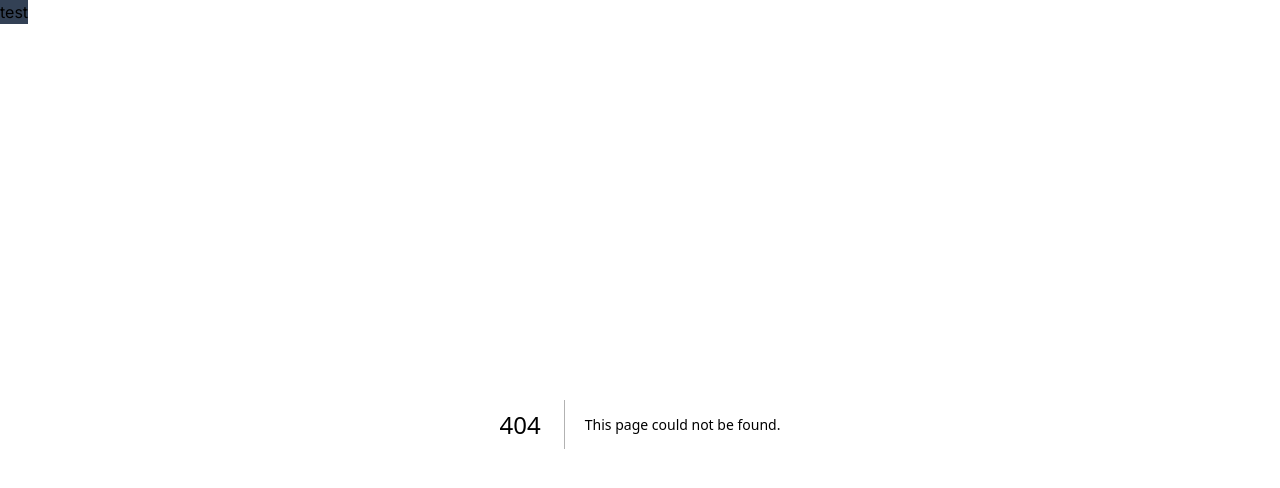
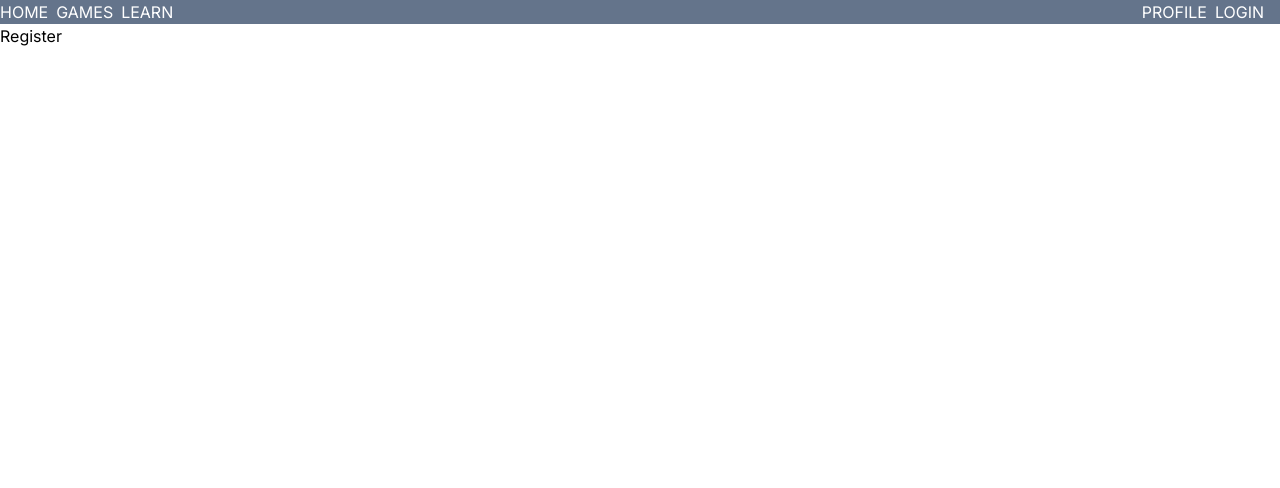
Before and after one commit to msionut28/webVenture-quest, a Next.js app: page /register in a window 1280 px wide. Before the commit this address had no page. Shown: the top 488 px of the page. Built offline with nearby package versions, Linux system fonts and the light colour scheme.

Commit message:
page layout

```diff
--- /dev/null
+++ b/app/games/page.tsx
@@ -0,0 +1,7 @@
+const Games = () => {
+  return (
+    <div>Games</div>
+  )
+}
+
+export default Games
--- /dev/null
+++ b/app/learn/page.tsx
@@ -0,0 +1,7 @@
+const Learn =() => {
+  return (
+    <div>Learn</div>
+  )
+}
+
+export default Learn
--- /dev/null
+++ b/app/login/page.tsx
@@ -0,0 +1,7 @@
+const Login = () => {
+    return (
+        <div>Login</div>
+    )
+}
+
+export default Login
--- /dev/null
+++ b/app/profile/page.tsx
@@ -0,0 +1,7 @@
+const Profile = () => {
+  return (
+    <div>Profile</div>
+  )
+}
+
+export default Profile
--- /dev/null
+++ b/app/register/page.tsx
@@ -0,0 +1,7 @@
+const Register = () => {
+  return (
+    <div>Register</div>
+  )
+}
+
+export default Register
--- a/components/Navbar/Navbar.tsx
+++ b/components/Navbar/Navbar.tsx
@@ -1,10 +1,26 @@
-import Button from '../Button/Button'
+import Link from "next/link";
 
 const Navbar = () => {
-    return(
-        <div>
-            <Button  text={'test'}/>
-        </div>
-    )
-}
-export default Navbar
+  return (
+    <div className="w-full h-2/6 bg-slate-500 gap-2 flex">
+      <Link href="/">
+        <button>HOME</button>
+      </Link>
+      <Link href="/games">
+        <button>GAMES</button>
+      </Link>
+      <Link href="/learn">
+        <button>LEARN</button>
+      </Link>
+      <div className="ml-auto mr-4 flex gap-2">
+      <Link href="/profile">
+        <button>PROFILE</button>
+      </Link>
+      <Link href="/login">
+        <button>LOGIN</button>
+      </Link>
+      </div>
+    </div>
+  );
+};
+export default Navbar;
```
